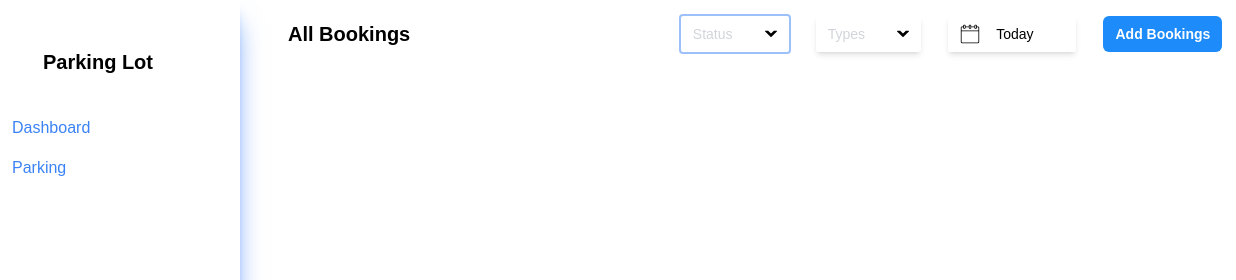
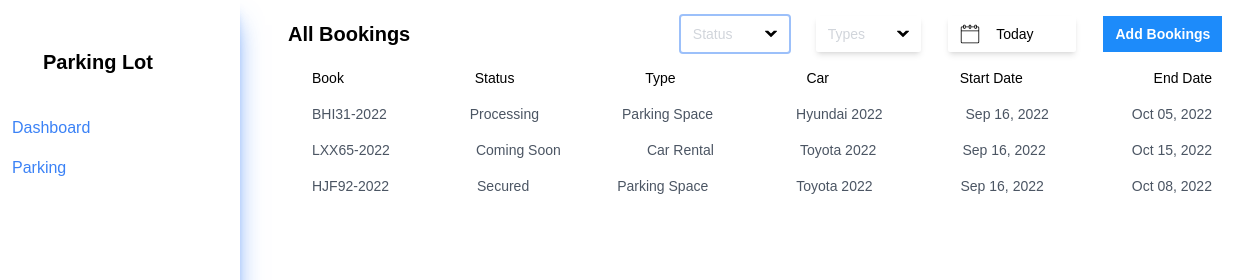
Before and after one commit to Onyelaudochukwuka/parking-lot-system, a website: page index.html in a window 1280 px wide. Shown: the top 280 px of the page, 44-1280 px from the left. Drawn offline with Linux system fonts and the light colour scheme.

Commit message:
added boilerplate code

```diff
--- a/index.html
+++ b/index.html
@@ -6,6 +6,11 @@
     <meta name="viewport" content="width=device-width, initial-scale=1.0">
     <title>parking lot</title>
     <link rel="stylesheet" href="./style/style.css">
+    <link rel="preconnect" href="https://fonts.googleapis.com">
+    <link rel="preconnect" href="https://fonts.gstatic.com" crossorigin>
+    <link
+        href="https://fonts.googleapis.com/css2?family=Roboto:ital,wght@0,100;0,300;0,400;0,500;0,700;0,900;1,100;1,300;1,400;1,500;1,700;1,900&display=swap"
+        rel="stylesheet">
 </head>
 <body>
     <section class="">
@@ -76,7 +81,7 @@
                                 </svg>
 
                             </label>
-                        <div class="flex flex-col absolute top-12 min-w-36 gap-3 peer-checked:scale-100 bg-white shadow-xl p-6 px-8 scale-0 origin-top-left transition-transform duration-500 ease-in left-0">
+                        <div class="flex flex-col absolute top-12 w-max z-10  gap-3 peer-checked:scale-100 bg-white shadow-xl p-6 px-8 scale-0 origin-top-left transition-transform duration-500 ease-in left-0">
                             <span class="flex justify-between items-center gap-6">
                                 <label for="approved" class="ml-2 text-sm text-gray-600 flex gap-4">
                                     <input type="checkbox" id="approved" class="accent-blue-700"/>
@@ -117,30 +122,21 @@
                                 </svg>
 
                             </label>
-                        <div class="flex flex-col absolute top-12 min-w-36 gap-3 peer-checked:scale-100 bg-white shadow-xl p-6 px-8 scale-0 origin-top-left transition-transform duration-500 ease-in left-0">
+                        <div class="flex flex-col absolute top-12 w-max gap-3 peer-checked:scale-100 z-10 bg-white shadow-xl p-6 px-8 scale-0 origin-top-left transition-transform duration-500 ease-in left-0">
                             <span class="flex justify-between items-center gap-6">
                                 <label for="approved" class="ml-2 text-sm text-gray-600 flex gap-4">
                                     <input type="checkbox" id="approved" class="accent-blue-700"/>
-                                    <p>Approved</p>
+                                    <p>Parking Space</p>
                                 </label>
                                     <p class="text-gray-300 text-xs bg-gray-100 w-5 flex items-center justify-center h-5 rounded-full">12</p>
                             </span>
                             <span class="flex justify-between items-center gap-6">
                                 <label for="declined" class="ml-2 text-sm text-gray-600 flex gap-4">
                                     <input type="checkbox" id="declined" class="accent-blue-700"/>
-                                    <p>Declined</p>
+                                    <p>Car Rental</p>
                                 </label>
                                     <p class="text-gray-300 text-xs bg-gray-100 w-5 flex items-center justify-center h-5 rounded-full">7</p>
                             </span>
-                                <label for="processing" class="ml-2 text-sm text-gray-600 flex gap-4">
-                                    <input type="checkbox" id="processing" class="accent-blue-700"/>
-                                    <p>Processing</p>
-                                </label>
-                                <label for="paused" class="ml-2 text-sm text-gray-600 flex gap-4">
-                                    <input type="checkbox" id="paused" class="accent-blue-700"/>
-                                    <p>Paused</p>
-                                </label>
-
                         </div>
                         </div>
                         <label class="w-fit flex relative">
@@ -150,13 +146,61 @@
                                         d="M22.5,3H21V2a1,1,0,0,0-1-1H19a1,1,0,0,0-1,1V3H14V2a1,1,0,0,0-1-1H12a1,1,0,0,0-1,1V3H7V2A1,1,0,0,0,6,1H5A1,1,0,0,0,4,2V3H2.5A1.5,1.5,0,0,0,1,4.5v18A1.5,1.5,0,0,0,2.5,24h20A1.5,1.5,0,0,0,24,22.5V4.5A1.5,1.5,0,0,0,22.5,3ZM19,2l1,0,0,3L19,5ZM12,2l1,0V3.44s0,0,0,.06,0,0,0,.07L13,5,12,5ZM5,2,6,2,6,5,5,5ZM2.5,4H4V5A1,1,0,0,0,5,6H6A1,1,0,0,0,7,5V4h4V5a1,1,0,0,0,1,1H13a1,1,0,0,0,1-1V4h4V5a1,1,0,0,0,1,1H20a1,1,0,0,0,1-1V4h1.5a.5.5,0,0,1,.5.5V8H2V4.5A.5.5,0,0,1,2.5,4Zm20,19H2.5a.5.5,0,0,1-.5-.5V9H23V22.5A.5.5,0,0,1,22.5,23Z" />
                                 </g>
                             </svg>
-                        <input type="text" class="bg-white shadow-md pl-12 w-32 relative p-3 py-2 gap-8 rounded-sm flex justify-between items-center" onfocus="(this.type='date')" onblur="(this.type='text')" value="Today" />
+                        <input type="text" class="bg-white shadow-md text-sm pl-12 w-32 relative p-3 py-2 gap-8 rounded-sm flex justify-between items-center" onfocus="(this.type='date')" onblur="(this.type='text')" value="Today" />
                         </label>
-                        <button class="px-3 py-2 bg-primary text-white font-bold rounded-md hover:bg-blue-600 transition-colors duration-500 ease-in text-sm">Add Bookings</button>
+                        <button class="px-3 py-2 bg-primary text-white font-bold rounded-[3px] hover:bg-blue-600 transition-colors duration-500 ease-in text-sm">Add Bookings</button>
                     </div>
                 </div>
+            <section class="flex flex-col gap-4 pr-12">
+                <div class="flex justify-between text-sm text-[#D1D2DB] mt-8 px-6">
+                    <p class="self-start basis-1/6">Book</p>
+                    <p class="self-start basis-1/6">Status</p>
+                    <p class="self-start basis-1/6">Type</p>
+                    <p class="self-start basis-1/6">Car</p>
+                    <p class="self-start basis-1/6">Start Date</p>
+                    <p class="self-start basis-1/6">End Date</p>
+                </div>
+                <div class="w-full shadow-lg shadow-gray-300/25 h-auto py-6 flex justify-between items-center rounded-md text-sm px-6 text-gray-600">
+                    <p class="self-start basis-1/6 align-middle my-auto">BHI31-2022</p>
+                    <p class="self-start basis-1/6 align-middle my-auto"><span class="processing self-start  w-fit px-5 py-1 flex items-center justify-center rounded-full font-semibold">Processing</span></p>
+                    <p class="self-start basis-1/6 align-middle my-auto">Parking Space</p>
+                    <p class="self-start basis-1/6 align-middle my-auto">Hyundai 2022</p>
+                    <p class="self-start basis-1/6 align-middle my-auto">Sep 16, 2022</p>
+                    <p class="self-start basis-1/6 align-middle my-auto">Oct 05, 2022</p>
+                </div>
+                <div class="w-full shadow-lg shadow-gray-300/25 h-auto py-6 flex justify-between items-center rounded-md text-sm text-gray-600 px-6">
+                    <p class="self-start basis-1/6 align-middle my-auto">LXX65-2022</p>
+                    <p class="self-start basis-1/6 align-middle my-auto"><span class="self-start  w-fit px-5 py-1 flex items-center justify-center rounded-full font-semibold approved">Coming Soon</span></p>
+                    <p class="self-start basis-1/6 align-middle my-auto">Car Rental</p>
+                    <p class="self-start basis-1/6 align-middle my-auto">Toyota 2022</p>
+                    <p class="self-start basis-1/6 align-middle my-auto">Sep 16, 2022</p>
+                    <p class="self-start basis-1/6 align-middle my-auto">Oct 15, 2022</p>
+                </div>
+                <div class="w-full shadow-lg shadow-gray-300/25 h-auto py-6 flex justify-between items-center rounded-md text-sm text-gray-600 px-6">
+                    <p class="self-start basis-1/6 align-middle my-auto">HJF92-2022</p>
+                    <p class="self-start basis-1/6 align-middle my-auto"><span class="secured self-start  w-fit px-5 py-1 flex items-center justify-center rounded-full font-semibold">Secured</span></p>
+                    <p class="self-start basis-1/6 align-middle my-auto">Parking Space</p>
+                    <p class="self-start basis-1/6 align-middle my-auto">Toyota 2022</p>
+                    <p class="self-start basis-1/6 align-middle my-auto">Sep 16, 2022</p>
+                    <p class="self-start basis-1/6 align-middle my-auto">Oct 08, 2022</p>
+                </div>
+            </section>
+            <div class="inset-0 w-full h-full fixed bg-black/40 flex items-center justify-center">
+                <div class="w-3/4 bg-white h-3/4 flex flex-col">
+                    <div class="self-end">
+
+                    </div>
+                    <div>
+
+                    </div>
+
+                </div>
+            </div>
             </div>
         </div>
     </section>
+    <script src="./index.js">
+
+    </script>
 </body>
 </html>
```
